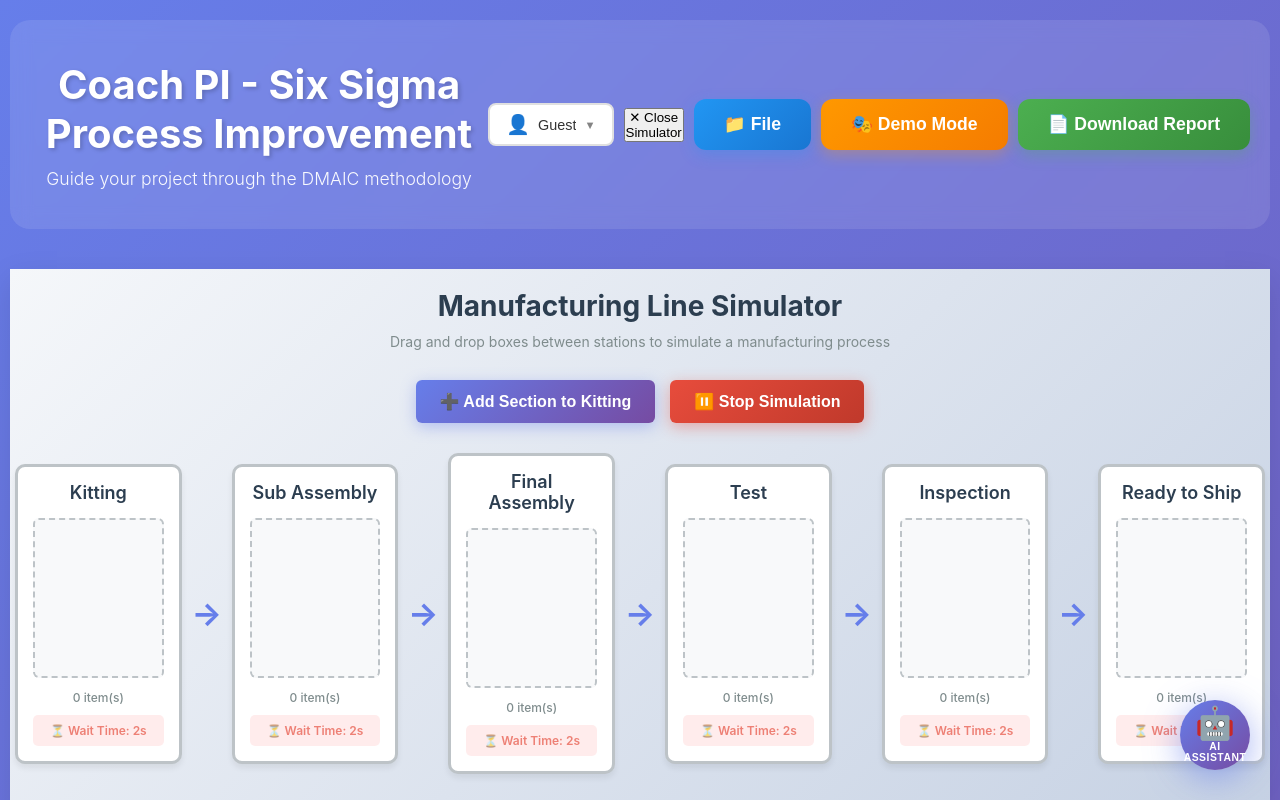
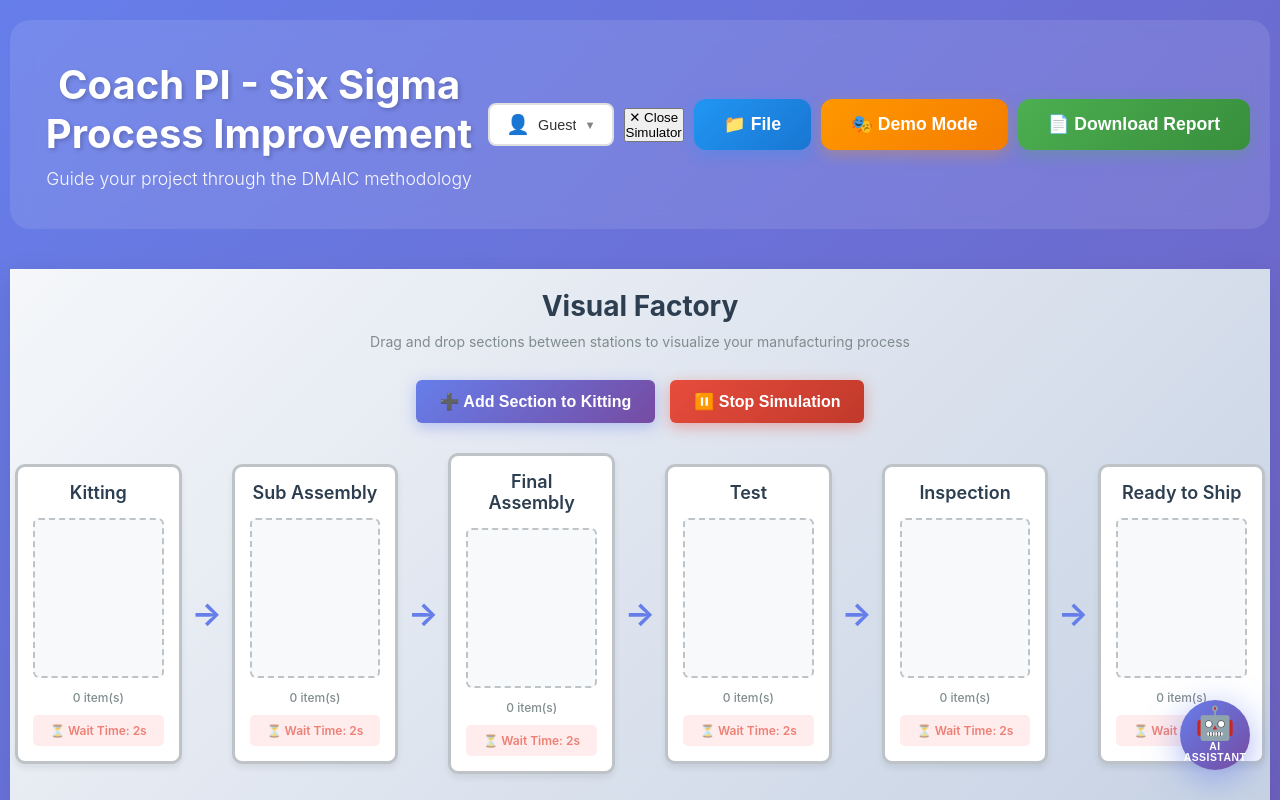
Before and after one commit to swindsors/coachpi-react-deploy-s3, a React (Create React App) app: page / in a window 1280 px wide. Both pictures are taken after a click on the button "⚙️ Simulator". Shown: the top 800 px of the page. Built offline with nearby package versions, Linux system fonts and the light colour scheme.

Commit message:
Change title from Manufacturing Line Simulator to Visual Factory

```diff
--- a/src/components/ManufacturingSimulator.js
+++ b/src/components/ManufacturingSimulator.js
@@ -592,8 +592,8 @@ const ManufacturingSimulator = () => {
   return (
     <div className="simulator-container">
       <div className="simulator-header">
-        <h2>Manufacturing Line Simulator</h2>
-        <p className="simulator-description">Drag and drop boxes between stations to simulate a manufacturing process</p>
+        <h2>Visual Factory</h2>
+        <p className="simulator-description">Drag and drop sections between stations to visualize your manufacturing process</p>
       </div>
 
       <div className="control-buttons">
```
